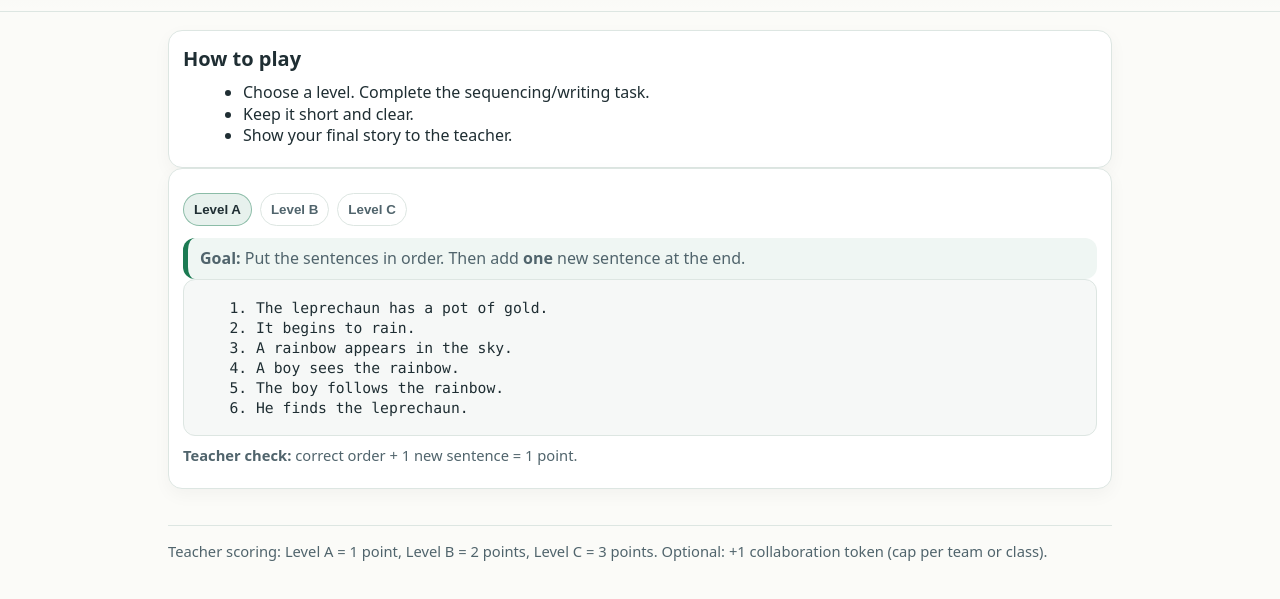
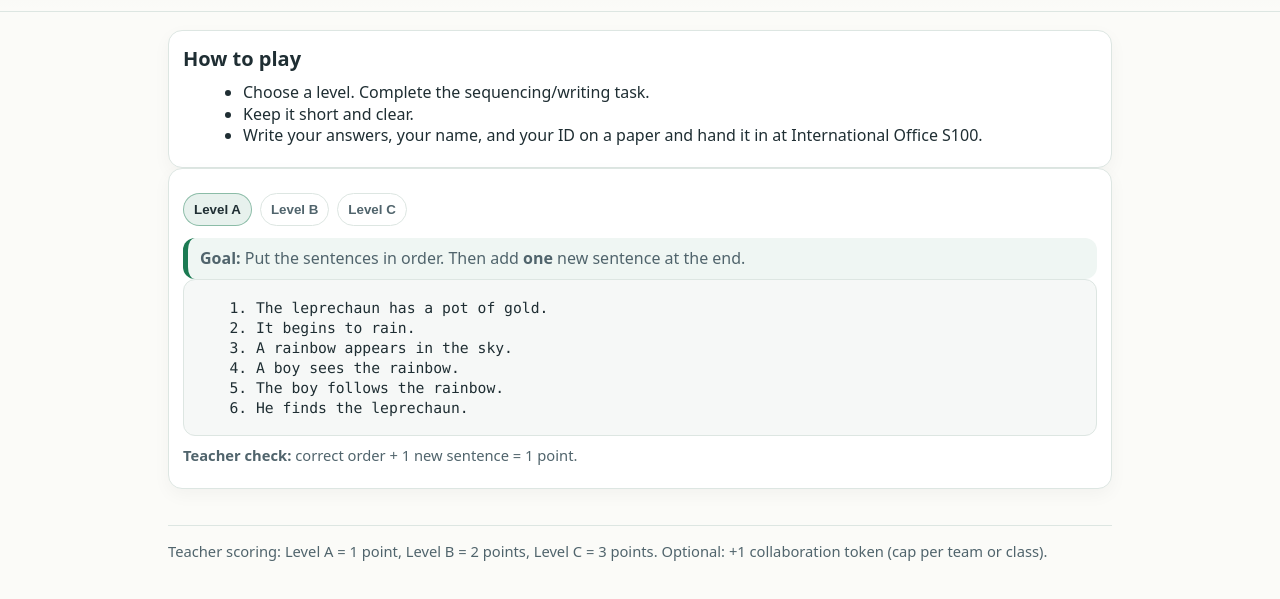
Before and after one commit to MisterVoth/stpat-game, a plain HTML site: page games/3-build-the-legend.html in a window 1280 px wide. Shown: the part 183-782 px from the top of the page. Drawn offline with Linux system fonts and the light colour scheme.

Commit message:
Update 3-build-the-legend.html

```diff
--- a/games/3-build-the-legend.html
+++ b/games/3-build-the-legend.html
@@ -27,7 +27,7 @@
   <ul>
     <li>Choose a level. Complete the sequencing/writing task.</li>
     <li>Keep it short and clear.</li>
-    <li>Show your final story to the teacher.</li>
+    <li>Write your answers, your name, and your ID on a paper and hand it in at International Office S100.</li>
   </ul>
 </div>
 
```
